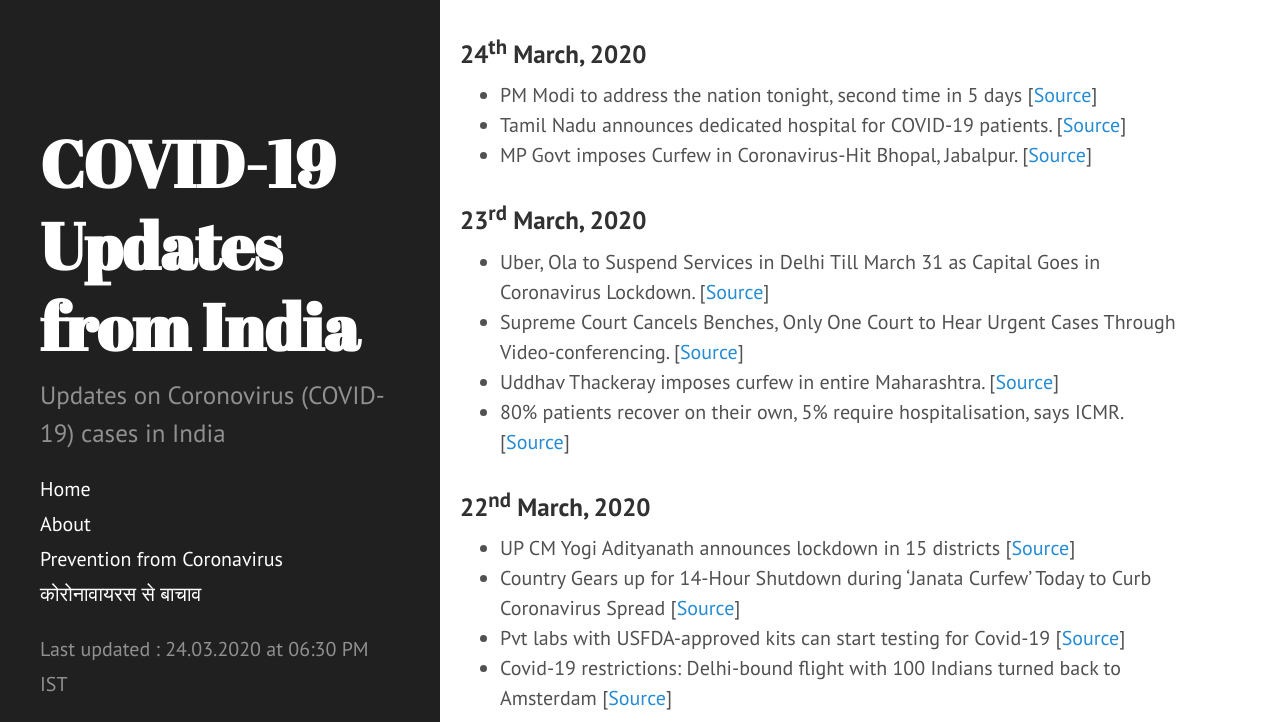
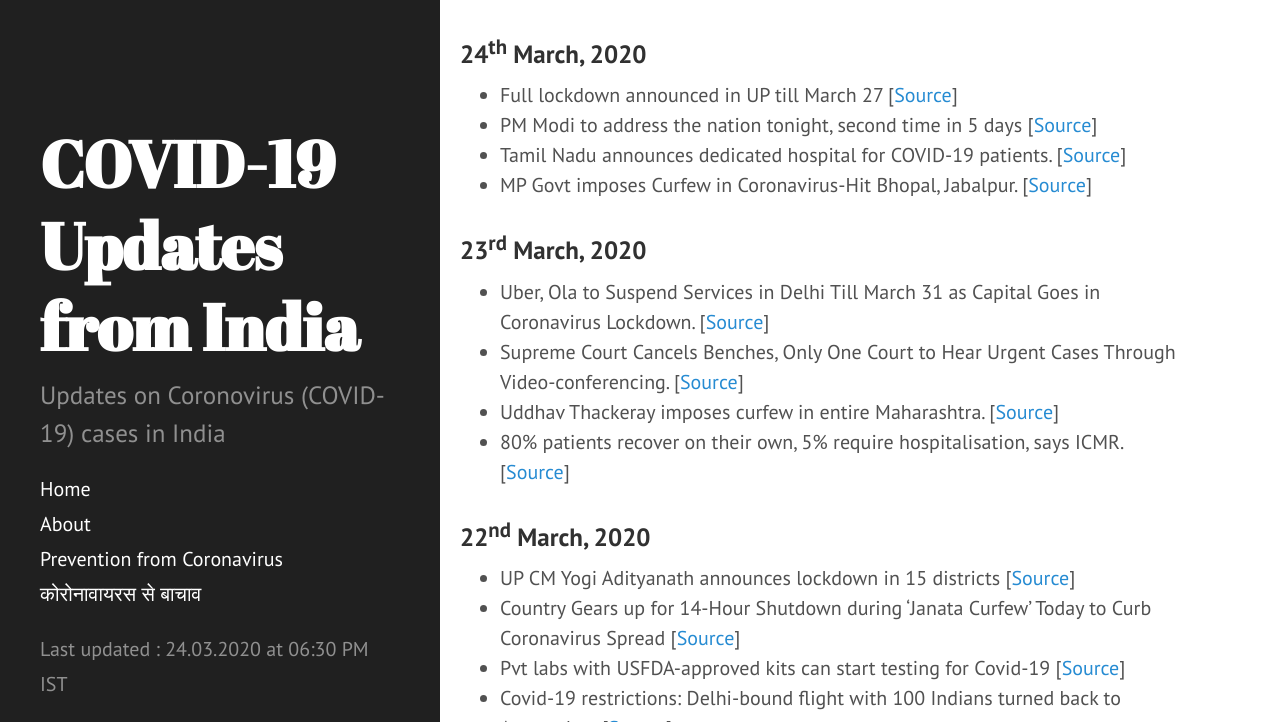
Before and after one commit to bhooraj/covid19updates-india, a Jekyll site: the page built from _posts/2020-03-24-Latest-updates.md, in a window 1280 px wide and 900 px high, scrolled down 1229 px, cut to the strip 178-900 px from the top of the window. Built offline with Jekyll 4.4.1, drawn with Linux system fonts in a browser that asks for light colours.

Commit message:
Update 2020-03-24-Latest-updates.md

```diff
--- a/_posts/2020-03-24-Latest-updates.md
+++ b/_posts/2020-03-24-Latest-updates.md
@@ -11,6 +11,7 @@ layout: post
 <iframe width="560" height="315" src="https://www.youtube.com/embed/zZ-pqoRREI8" frameborder="0" allow="accelerometer; autoplay; encrypted-media; gyroscope; picture-in-picture" allowfullscreen></iframe>
 
 ### 24<sup>th</sup> March, 2020
+- Full lockdown announced in UP till March 27 [[Source](https://economictimes.indiatimes.com/news/politics-and-nation/full-lockdown-announced-in-up-till-march-27/articleshow/74790950.cms)]
 - PM Modi to address the nation tonight, second time in 5 days [[Source](https://www.livemint.com/news/india/pm-modi-to-address-the-nation-at-8-pm-today-on-coronavirus-outbreak-11585029361395.html)]
 - Tamil Nadu announces dedicated hospital for COVID-19 patients. [[Source](https://www.thehindu.com/news/national/tamil-nadu-announces-dedicated-hospital-for-covid-19-patients/article31146741.ece)]
 - MP Govt imposes Curfew in Coronavirus-Hit Bhopal, Jabalpur. [[Source](https://www.news18.com/news/india/mp-govt-imposes-curfew-in-coronavirus-hit-bhopal-jabalpur-2548513.html)]
```
